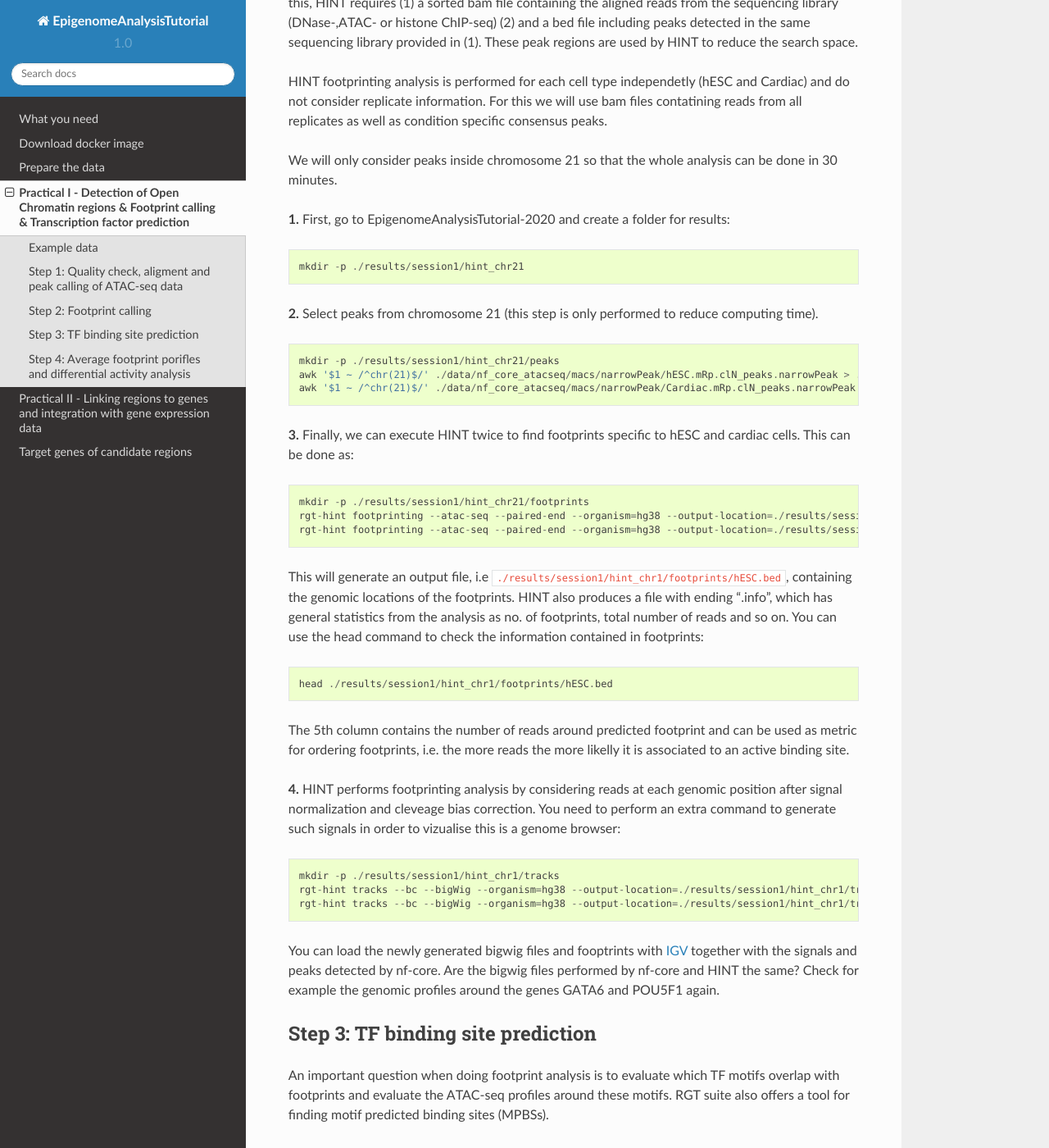
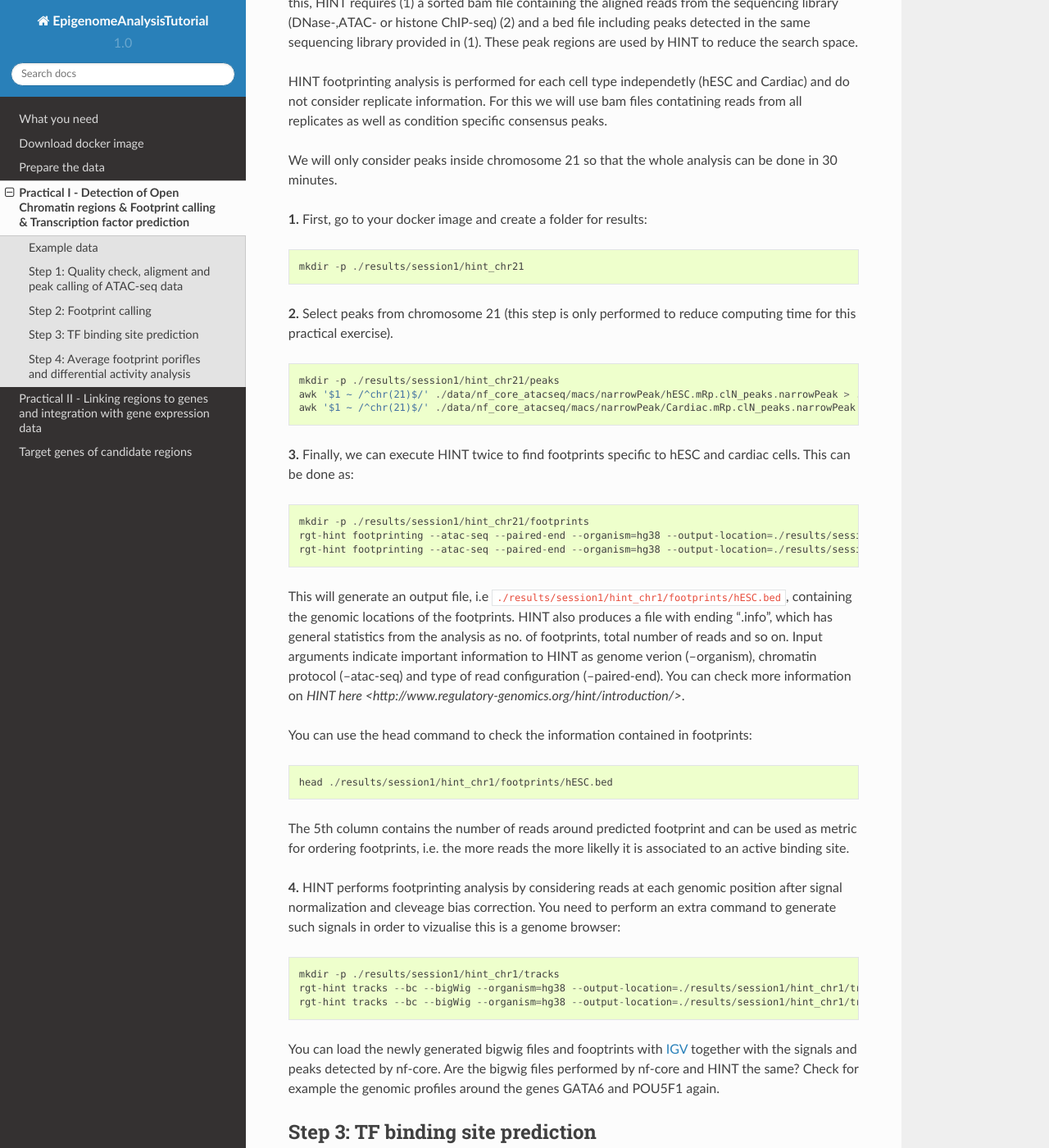
Before and after one commit to SchulzLab/EpigenomeAnalysisTutorial-2020, a Sphinx documentation site: the page built from docs/Practical1.rst, in a window 1280 px wide and 1400 px high, scrolled down 1743 px. Shown: the whole window at 82% size. Built offline with Sphinx 7.4.7 and the Read the Docs theme 2.0.0, drawn with Linux system fonts in a browser that asks for light colours.

Commit message:
Update Practical1.rst

```diff
--- a/docs/Practical1.rst
+++ b/docs/Practical1.rst
@@ -51,11 +51,11 @@ HINT footprinting analysis is performed for each cell type independetly (hESC an
 
 We will only consider peaks inside chromosome 21 so that the whole analysis can be done in 30 minutes.
 
-**1.** First, go to EpigenomeAnalysisTutorial-2020 and create a folder for results:
+**1.** First, go to your docker image and create a folder for results:
 ::
     mkdir -p ./results/session1/hint_chr21
 
-**2.** Select peaks from chromosome 21 (this step is only performed to reduce computing time).
+**2.** Select peaks from chromosome 21 (this step is only performed to reduce computing time for this practical exercise).
 ::
     mkdir -p ./results/session1/hint_chr21/peaks
     awk '$1 ~ /^chr(21)$/' ./data/nf_core_atacseq/macs/narrowPeak/hESC.mRp.clN_peaks.narrowPeak > ./results/session1/hint_chr21/peaks/hESC.bed
@@ -68,7 +68,9 @@ We will only consider peaks inside chromosome 21 so that the whole analysis can
     rgt-hint footprinting --atac-seq --paired-end --organism=hg38 --output-location=./results/session1/hint_chr21/footprints --output-prefix=hESC ./data/nf_core_atacseq/hESC.mRp.clN.sorted.bam ./results/session1/hint_chr21/peaks/hESC.bed
     rgt-hint footprinting --atac-seq --paired-end --organism=hg38 --output-location=./results/session1/hint_chr21/footprints --output-prefix=Cardiac ./data/nf_core_atacseq/Cardiac.mRp.clN.sorted.bam ./results/session1/hint_chr21/peaks/Cardiac.bed
 
-This will generate an output file, i.e  ``./results/session1/hint_chr1/footprints/hESC.bed``, containing the genomic locations of the footprints.  HINT also produces a file with ending ".info", which has general statistics from the analysis as no. of footprints, total number of reads and so on. You can use the head command to check the information contained in footprints:
+This will generate an output file, i.e  ``./results/session1/hint_chr1/footprints/hESC.bed``, containing the genomic locations of the footprints.  HINT also produces a file with ending ".info", which has general statistics from the analysis as no. of footprints, total number of reads and so on. Input arguments indicate important information to HINT as genome verion (--organism), chromatin protocol (--atac-seq) and type of read configuration (--paired-end). You can check more information on `HINT here <http://www.regulatory-genomics.org/hint/introduction/>`.
+
+You can use the head command to check the information contained in footprints:
 ::
     head ./results/session1/hint_chr1/footprints/hESC.bed
 
```
